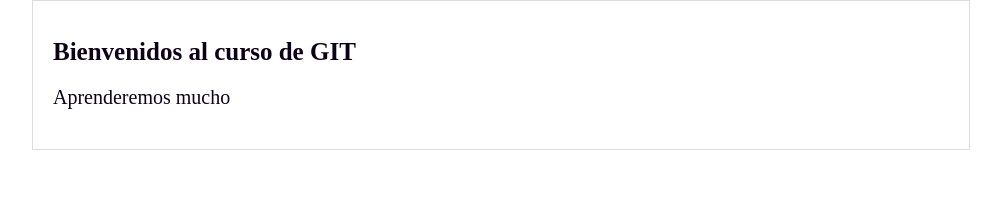
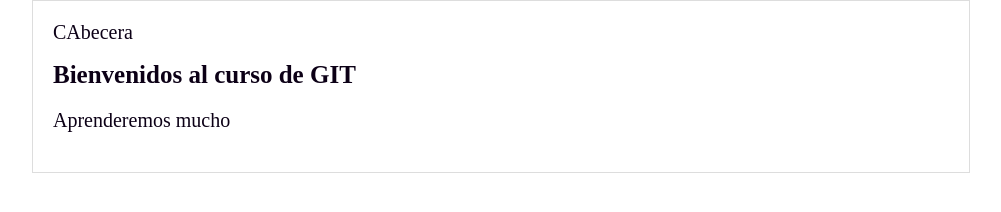
Before and after one commit to mtofani/proyecto1, a plain HTML site: page index.html in a window 1280 px wide. Shown: the whole page, without its empty margins (139-1140 px from the left). Drawn offline with Linux system fonts and the light colour scheme.

Commit message:
Creo cabecear

```diff
--- a/index.html
+++ b/index.html
@@ -9,6 +9,7 @@
   </head>
   <body>
     <div id="container">
+      <div id="cabecera">CAbecera</div>
       <div id="post">
         <h1>Bienvenidos al curso de GIT</h1>
         <p>Aprenderemos mucho</p>
```
